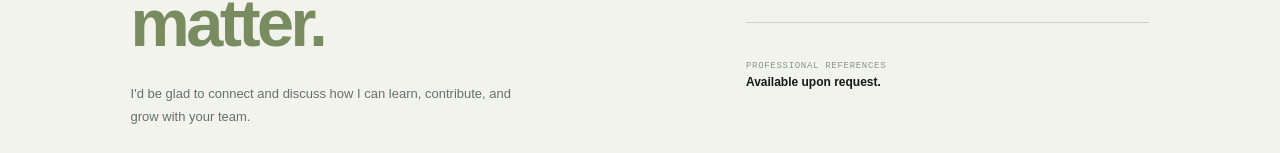
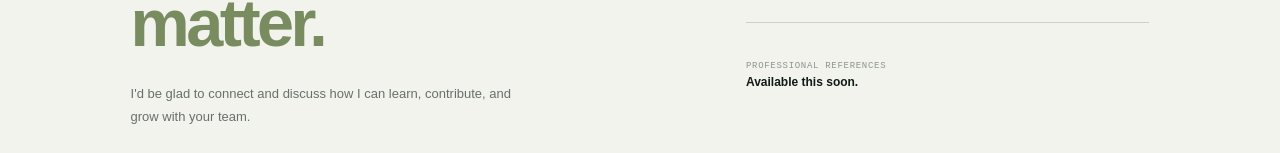
Before and after one commit to vernecles12/jhoverne-portfolio, a Next.js app: page / in a window 1280 px wide. Shown: the part 9397-9550 px from the top of the page. Built offline with nearby package versions, Linux system fonts and the light colour scheme.

Commit message:
Update my portfolio

```diff
--- a/app/page.tsx
+++ b/app/page.tsx
@@ -563,7 +563,7 @@ export default function Home() {
 						<a href="mailto:vhaniemorcilla4785@gmail.com" className="contact-item"><span className="contact-label">EMAIL</span><span>vhaniemorcilla4785@gmail.com</span><ArrowUpRight /></a>
 						<a href="tel:+639197750461" className="contact-item"><span className="contact-label">PHONE</span><span>+63 919 775 0461</span><ArrowUpRight /></a>
 						<div className="contact-item contact-static"><span className="contact-label">LOCATION</span><span>Cavite, Philippines</span><span className="location-pin">⌖</span></div>
-						<div className="reference-note">PROFESSIONAL REFERENCES<br /><strong>Available upon request.</strong></div>
+						<div className="reference-note">PROFESSIONAL REFERENCES<br /><strong>Available this soon.</strong></div>
 					</div>
 				</div>
 			</section>
```
